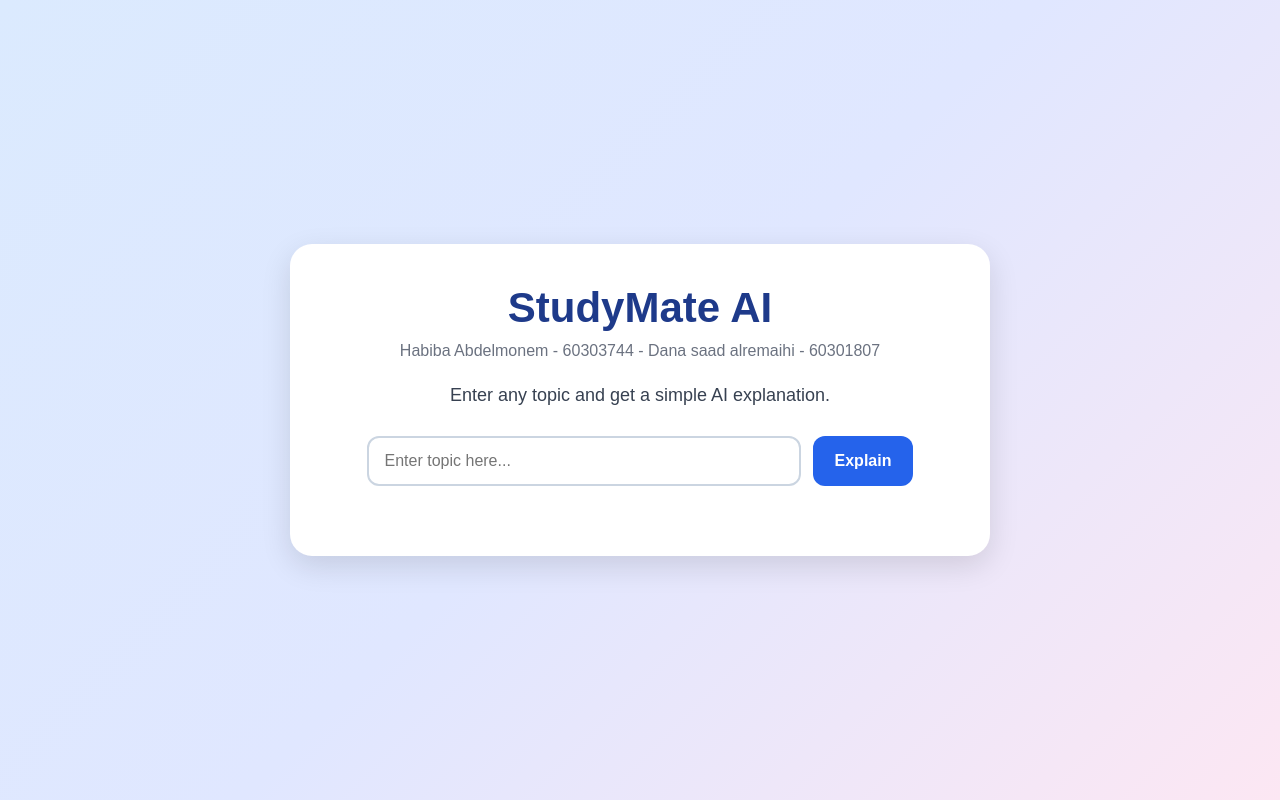
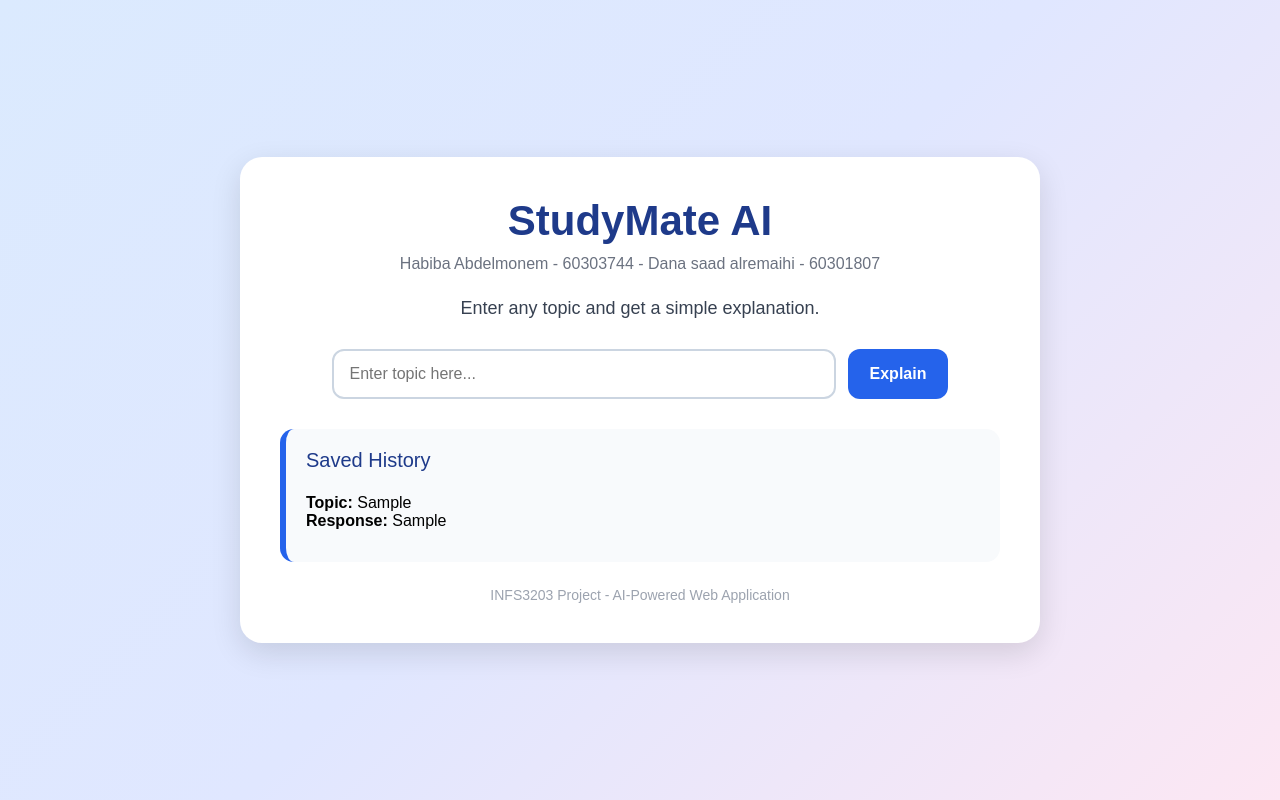
Before and after one commit to habiba161/StudyMate-AI, a Flask app: page / in a window 1280 px wide. Run offline with Flask 3, Linux system fonts and the light colour scheme; tables that the repository leaves empty hold one stand-in row (values such as "Sample post").

Commit message:
Add SQLite database and history feature

```diff
--- a/app.py
+++ b/app.py
@@ -1,14 +1,45 @@
+import sqlite3
 from flask import Flask, render_template, request
 
 app = Flask(__name__)
+
+def init_db():
+    conn = sqlite3.connect("studymate.db")
+    cursor = conn.cursor()
+    cursor.execute("""
+        CREATE TABLE IF NOT EXISTS history (
+            id INTEGER PRIMARY KEY AUTOINCREMENT,
+            topic TEXT NOT NULL,
+            response TEXT NOT NULL
+        )
+    """)
+    conn.commit()
+    conn.close()
 
 @app.route("/", methods=["GET", "POST"])
 def home():
     response = ""
     if request.method == "POST":
         user_input = request.form["topic"]
-        response = f"AI Explanation for: {user_input}"  # temporary (we add real AI later)
-    return render_template("index.html", response=response)
+        response = f"AI Explanation for: {user_input}"
+
+        conn = sqlite3.connect("studymate.db")
+        cursor = conn.cursor()
+        cursor.execute(
+            "INSERT INTO history (topic, response) VALUES (?, ?)",
+            (user_input, response)
+        )
+        conn.commit()
+        conn.close()
+
+    conn = sqlite3.connect("studymate.db")
+    cursor = conn.cursor()
+    cursor.execute("SELECT topic, response FROM history ORDER BY id DESC")
+    history = cursor.fetchall()
+    conn.close()
+
+    return render_template("index.html", response=response, history=history)
 
 if __name__ == "__main__":
+    init_db()
     app.run(debug=True)
--- a/templates/index.html
+++ b/templates/index.html
@@ -11,7 +11,6 @@
             padding: 0;
             font-family: Arial, sans-serif;
         }
-
         body {
             background: linear-gradient(135deg, #dbeafe, #e0e7ff, #fce7f3);
             min-height: 100vh;
@@ -20,35 +19,30 @@
             align-items: center;
             padding: 30px;
         }
-
         .container {
             background: white;
             width: 100%;
-            max-width: 700px;
+            max-width: 800px;
             padding: 40px;
             border-radius: 22px;
             box-shadow: 0 10px 30px rgba(0, 0, 0, 0.12);
             text-align: center;
         }
-
         h1 {
             color: #1e3a8a;
             margin-bottom: 10px;
             font-size: 42px;
         }
-
         .student-info {
             color: #6b7280;
             margin-bottom: 25px;
             font-size: 16px;
         }
-
         .subtitle {
             color: #374151;
             margin-bottom: 30px;
             font-size: 18px;
         }
-
         form {
             display: flex;
             gap: 12px;
@@ -56,7 +50,6 @@
             flex-wrap: wrap;
             margin-bottom: 30px;
         }
-
         input[type="text"] {
             width: 70%;
             min-width: 250px;
@@ -65,14 +58,7 @@
             border-radius: 12px;
             font-size: 16px;
             outline: none;
-            transition: 0.3s;
         }
-
-        input[type="text"]:focus {
-            border-color: #3b82f6;
-            box-shadow: 0 0 0 4px rgba(59, 130, 246, 0.15);
-        }
-
         button {
             padding: 14px 22px;
             background: #2563eb;
@@ -82,14 +68,8 @@
             font-size: 16px;
             font-weight: bold;
             cursor: pointer;
-            transition: 0.3s;
         }
-
-        button:hover {
-            background: #1d4ed8;
-        }
-
-        .result-box {
+        .result-box, .history-box {
             margin-top: 20px;
             background: #f8fafc;
             border-left: 6px solid #2563eb;
@@ -97,20 +77,24 @@
             border-radius: 14px;
             text-align: left;
         }
-
         .result-title {
             color: #1e3a8a;
             font-size: 20px;
             margin-bottom: 10px;
         }
-
         .result-text {
             color: #374151;
             font-size: 16px;
             line-height: 1.6;
             white-space: pre-wrap;
         }
-
+        .history-item {
+            padding: 12px 0;
+            border-bottom: 1px solid #dbeafe;
+        }
+        .history-item:last-child {
+            border-bottom: none;
+        }
         .footer-note {
             margin-top: 25px;
             color: #9ca3af;
@@ -123,7 +107,7 @@
         <h1>StudyMate AI</h1>
         <div class="student-info">Habiba Abdelmonem - 60303744 - Dana saad alremaihi - 60301807
         </div>
-        <p class="subtitle">Enter any topic and get a simple AI explanation.</p>
+        <p class="subtitle">Enter any topic and get a simple explanation.</p>
 
         <form method="POST">
             <input type="text" name="topic" placeholder="Enter topic here..." required>
@@ -137,7 +121,21 @@
         </div>
         {% endif %}
 
+        <div class="history-box">
+            <div class="result-title">Saved History</div>
+            {% if history %}
+                {% for item in history %}
+                <div class="history-item">
+                    <strong>Topic:</strong> {{ item[0] }}<br>
+                    <strong>Response:</strong> {{ item[1] }}
+                </div>
+                {% endfor %}
+            {% else %}
+                <div class="result-text">No history yet.</div>
+            {% endif %}
+        </div>
 
+        <div class="footer-note">INFS3203 Project - AI-Powered Web Application</div>
     </div>
 </body>
 </html>
```
Also changed, not shown: requirements.txt (line endings or trailing spaces), studymate.db (added).
